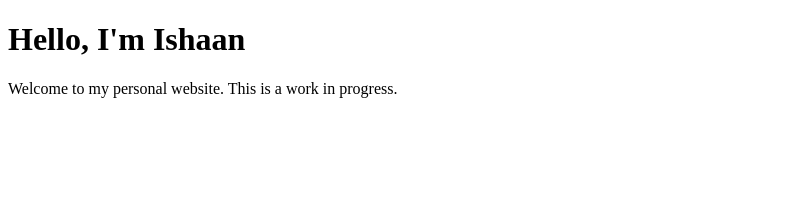
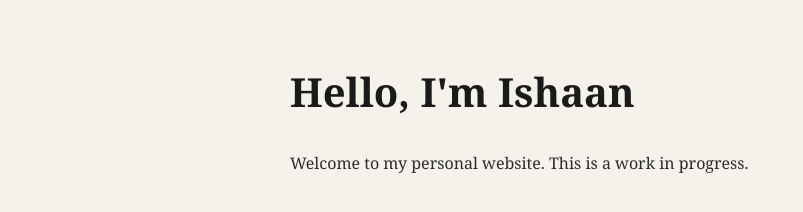
Before and after one commit to ishaanyd/-site, a plain HTML site: page index.html in a window 1280 px wide. Shown: the whole page, without its empty margins (0-803 px from the left). Drawn offline with Linux system fonts and the light colour scheme.

Commit message:
Add CSS styling

```diff
--- a/index.html
+++ b/index.html
@@ -1,7 +1,8 @@
 <!DOCTYPE html>
 <html>
 <head>
-  <title>Ishaan YD</title>
+  <title>Welcome to Ishaan's Online Home</title>
+  <link rel="stylesheet" href="style.css">
 </head>
 <body>
   <h1>Hello, I'm Ishaan</h1>
--- /dev/null
+++ b/style.css
@@ -0,0 +1,23 @@
+body {
+  background-color: #F5F1EB;
+  font-family: Georgia, serif;
+  color: #2B2B2B;
+  max-width: 700px;
+  margin: 60px auto;
+  padding: 0 20px;
+  line-height: 1.6;
+}
+
+h1 {
+  font-size: 2.5em;
+  color: #1A1A1A;
+}
+
+a {
+  color: #A6402B;
+  text-decoration: none;
+}
+
+a:hover {
+  text-decoration: underline;
+}
```
